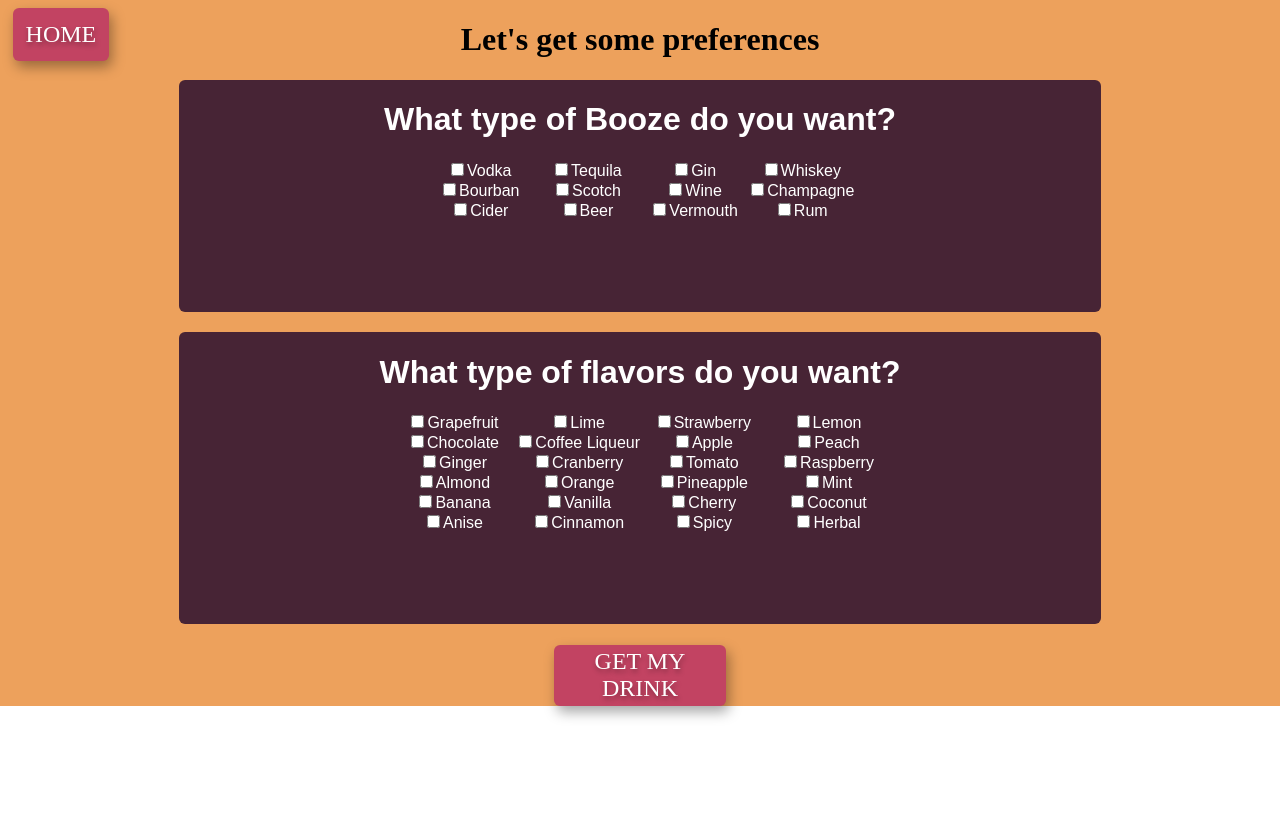
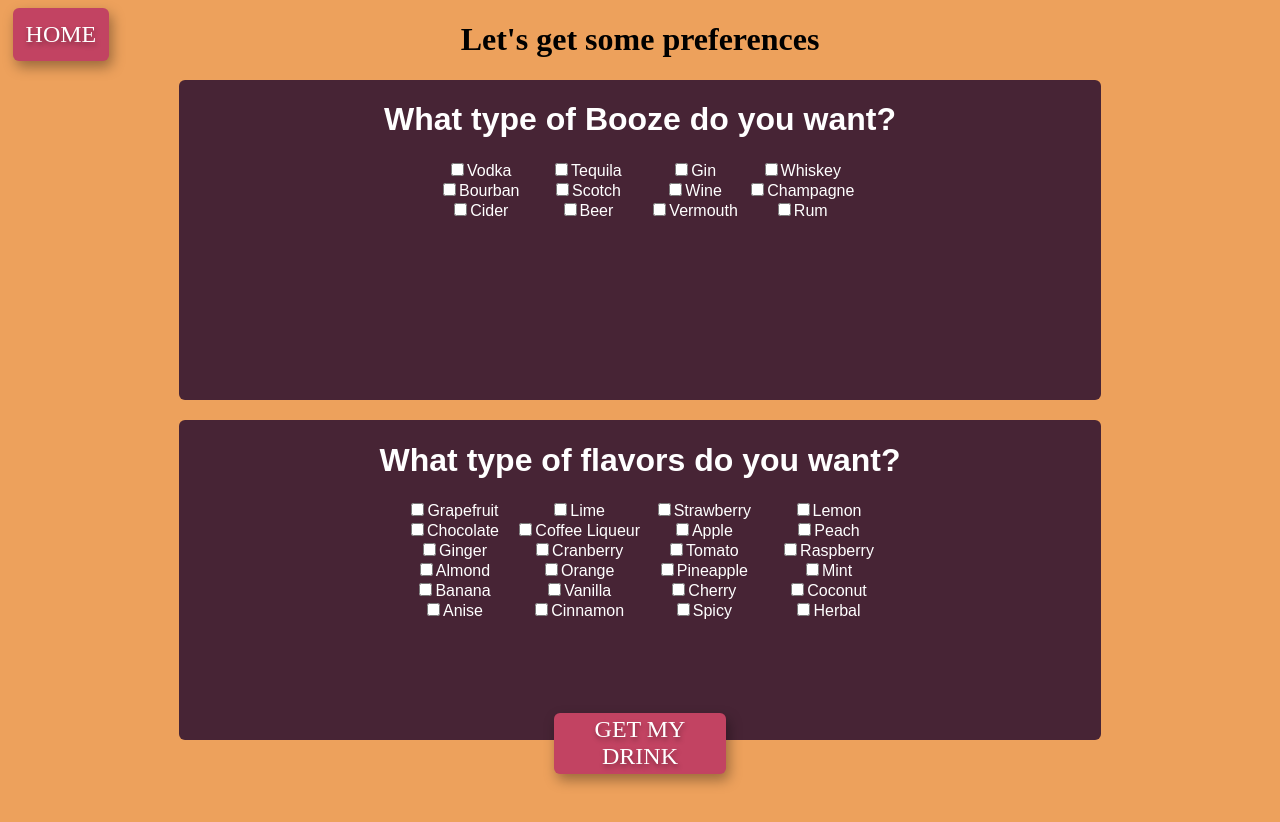
Before and after one commit to BlueNealis/what-should-I-order, a Next.js app: page /drinkPreference/form in a window 1280 px wide. Before the commit the page ends 800 px from the top, so only its background shows below. Built offline with nearby package versions, Linux system fonts and the light colour scheme; a web font is replaced by a local one.

Commit message:
Adjust button placement

```diff
--- a/components/detailView/detailView.js
+++ b/components/detailView/detailView.js
@@ -22,6 +22,7 @@ const DetailView = ({data, key, handleNoMatch}) => {
   const getCocktailByIngredient = async (preferences) => {
     ingredientCocktailCall(`${preferences}`)
     .then(info => {
+      console.log(preferences)
       if(info.length === 0) {
         randomCocktailCall()
         handleNoMatch(preferences)
--- a/components/promptBox/promptBox.module.scss
+++ b/components/promptBox/promptBox.module.scss
@@ -5,7 +5,7 @@
   background-color: vars.$plum;
   @include vars.paragraph-font;
   width: 90%;
-  height: calc(100% - 20vh);
+  height: 40vh;
   border-radius: vars.$border-radius;
   text-align: center;
   display: flex;
--- a/pages/cocktail/cocktail.js
+++ b/pages/cocktail/cocktail.js
@@ -17,10 +17,10 @@ export default function Cocktail() {
 
   const handleClick = (e) => {
     if(e.target.name === 'randomButton'){
-    setData({})
-    setId(Date.now())
+      setData({})
+      setId(Date.now())
   } else if(e.target.name === 'preferenceButton') {
-    setId(Date.now())
+      setId(Date.now())
   }
 
   }
--- a/pages/drinkPreference/form.js
+++ b/pages/drinkPreference/form.js
@@ -75,7 +75,7 @@ export default function Form() {
         handleClick={handleChange}
         id={"flavor"}/>
         <Link href={{pathname:'/cocktail/cocktail', query: formData}}>
-          <button>Get My Drink</button>
+          <button className={styles.drinkButton}>Get My Drink</button>
         </Link>
       </form>
     </div>
--- a/pages/drinkPreference/form.module.scss
+++ b/pages/drinkPreference/form.module.scss
@@ -4,7 +4,7 @@
 .wrapperForm {
   background-color: vars.$orange;
   flex-wrap: wrap;
-  height: 100%;
+  height: 70%;
   display: flex;
   justify-content: center;
 
@@ -22,6 +22,11 @@
     padding: 2%;
   }
 
+  .drinkButton {
+    position: relative;
+    bottom: 6vh;
+  }
+
   .homebutton {
     position: fixed;
     z-index: 9999;
```
